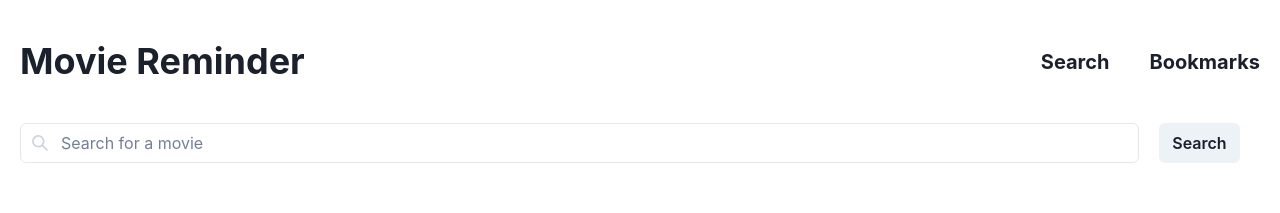
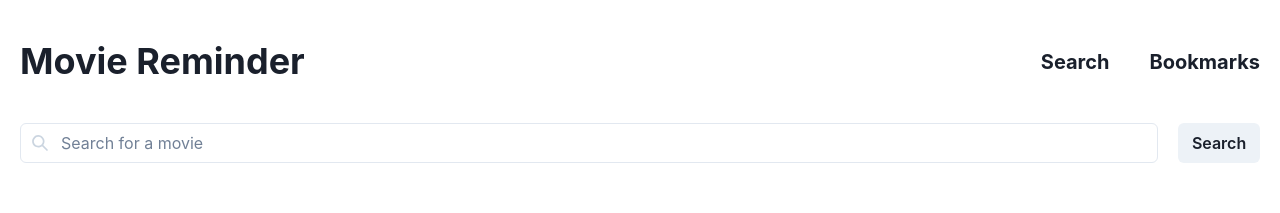
Before and after one commit to timoderbeste/movie-reminder, a Next.js app: page /search in a window 1280 px wide. Shown: the top 213 px of the page. Built offline with nearby package versions, Linux system fonts and the light colour scheme.

Commit message:
Fixing the placing of Search button.

```diff
--- a/src/components/Search/SearchInput.tsx
+++ b/src/components/Search/SearchInput.tsx
@@ -65,7 +65,6 @@ export function SearchInput({
         onClick={
           movies.length > 0 ? handleCancel : handleSearch
         }
-        mr={5}
       >
         {movies.length > 0 ? "Cancel" : "Search"}
       </Button>
```
